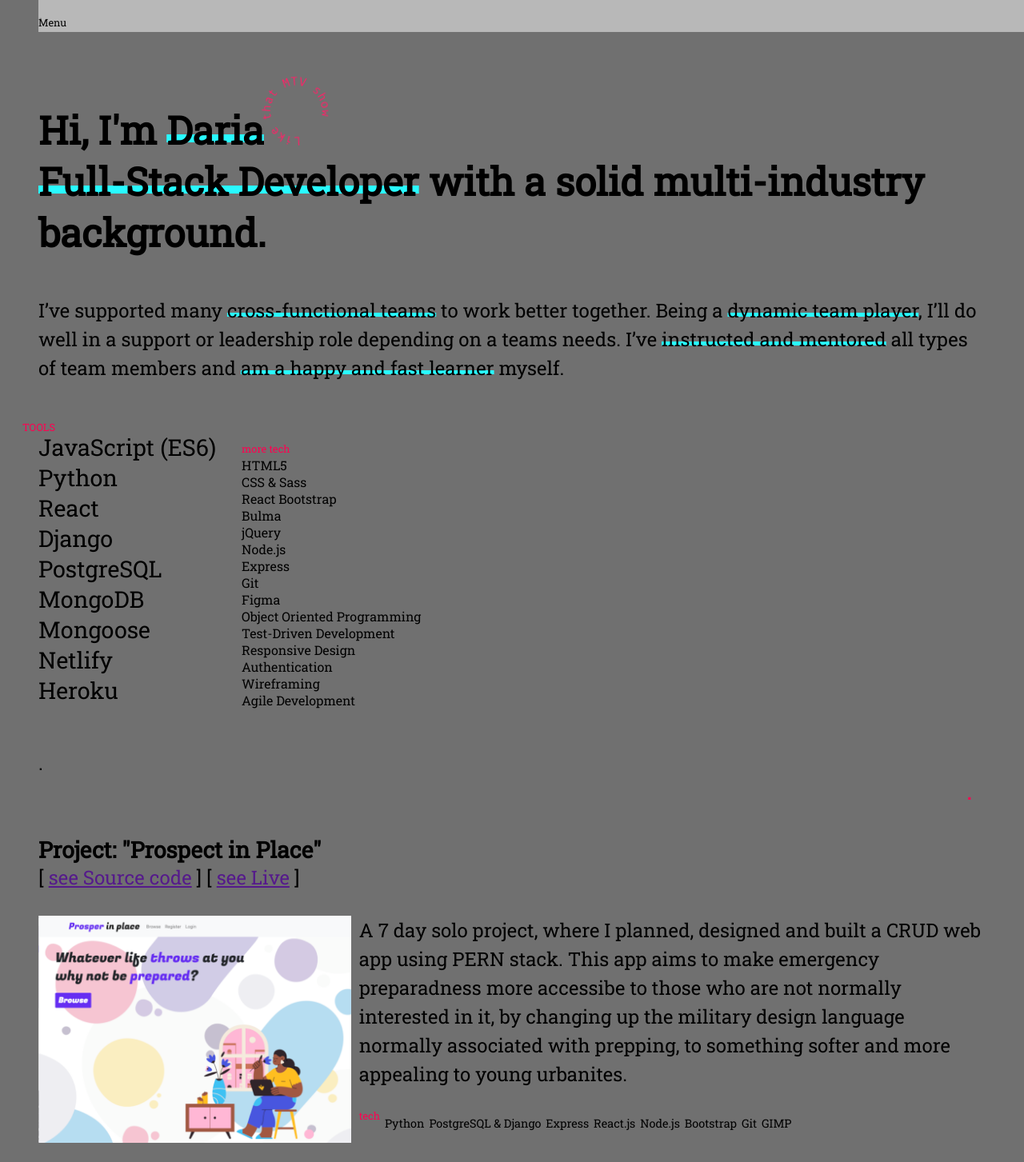
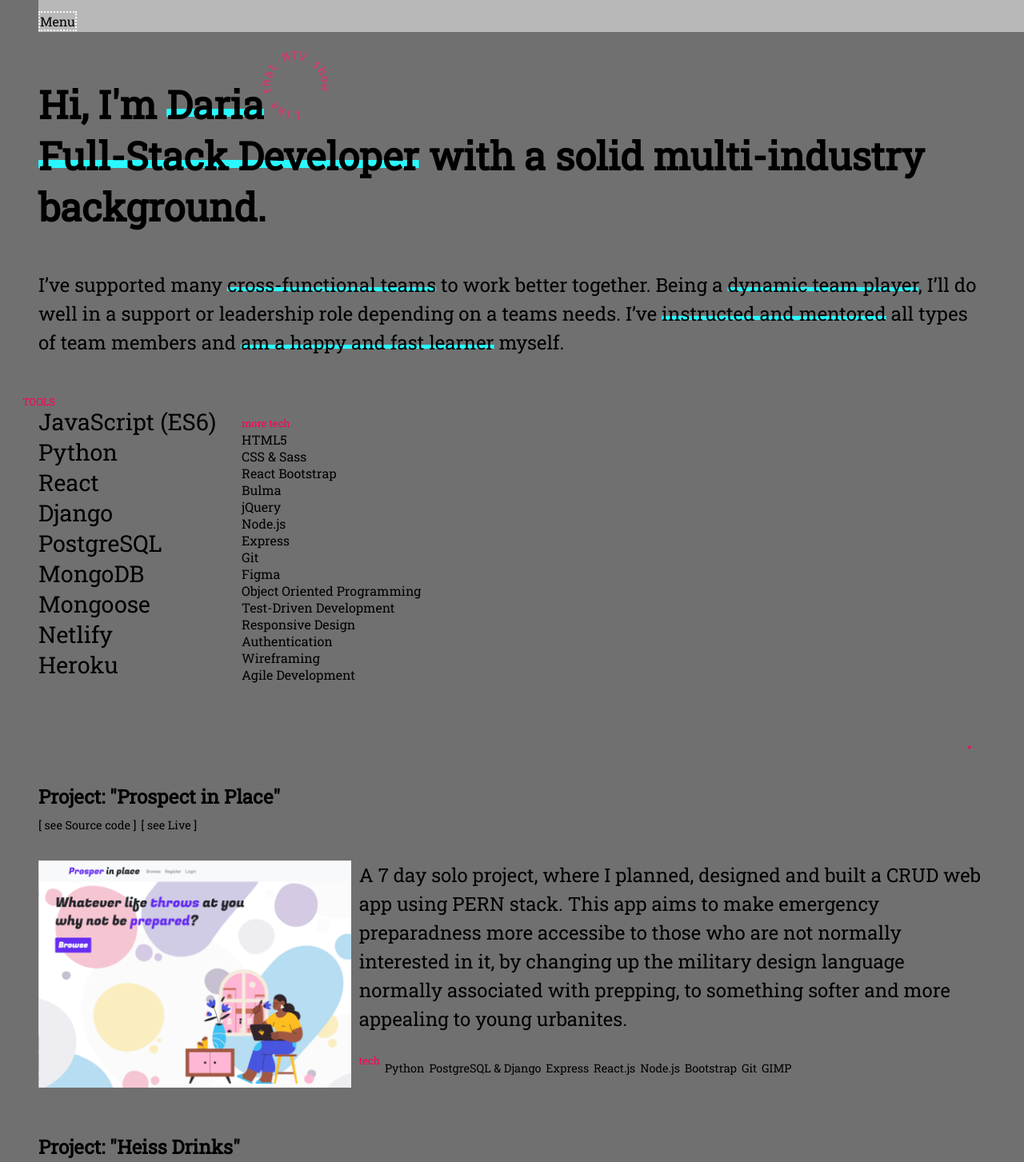
Before and after one commit to daria-kafler/Daria-portfolio, a plain HTML site: page index.html in a window 1280 px wide. Shown: the top 1453 px of the page at 80% size. Drawn offline with Linux system fonts and the light colour scheme.

Commit message:
final touches for today: styled project links, fonts throughout, removed dots from a ids, moved back to top button up to a more convenient place

```diff
--- a/index.html
+++ b/index.html
@@ -21,7 +21,7 @@
         </div>
         <button class="menu-button" onClick="openNav()">Menu</button>
     </nav>
-    <a id="about-and-tech">.</a>
+    <a id="about-and-tech"></a>
     <section class="hero">
         <H1>Hi, I'm <em>Daria</em>
             <svg class="svg-hero"
@@ -218,7 +218,7 @@
         </div>
     </section>
     </section>
-        <a id="projects">.</a>
+        <a id="projects"></a>
         <marquee width="100vw" direction="left" height="50px">
         <ul>
             <li>Fresh summer crop</li>
--- a/styles/style.css
+++ b/styles/style.css
@@ -3,8 +3,10 @@
 :root {
     --main-accent-color: #29F9FF;
     --secondary-accent-color: #FF0051;
+    --background-color: #FFFF;
     --text-color:#000;
     --menu-border-color: #000;
+
     --hero-title-font-size: clamp(1.7rem, 0.7153rem + 1.6368vw, 2.2rem);
     --default-body-font-size: clamp(1.1rem, 0.7153rem + 1.6368vw, 1.5rem);
     --pseudo-class-font-size: 0.8rem;
@@ -62,9 +64,9 @@ ul, li {
 
 .menu-button {
     background: none;
-    border: none;
+    border: dotted var(--background-color) 2px;
     cursor: pointer;
-    font-size: var(--pseudo-class-font-size);
+    font-size: var(--more-tech-list-font-size);
 }
 .menu-button:hover {
     border: dotted var(--secondary-accent-color) 2px;
@@ -153,8 +155,23 @@ article img {
 .project-title-links {
     margin-bottom: 2rem;
 }
+.project-title-links h3 {
+    font-size: var(--default-body-font-size);
+}
 .project-title-links p {
     display: inline;
+    font-size: var(--tech-used-in-projects-font-size);
+}
+.project-title-links p a {
+    text-decoration: none;
+    color:var(--text-color)
+}
+.project-title-links p a:visited {
+    color:var(--text-color)
+}
+.project-title-links p a:hover {
+    color:var(--main-accent-color);
+    background-color: var(--secondary-accent-color);
 }
 .tech-used li {
     display: inline;
@@ -252,7 +269,7 @@ footer {
 #topBtn {
     display: none;
     position: fixed;
-    bottom: 20px;
+    bottom: 40px;
     right: 30px;
     z-index: 99;
     border: none;
```
